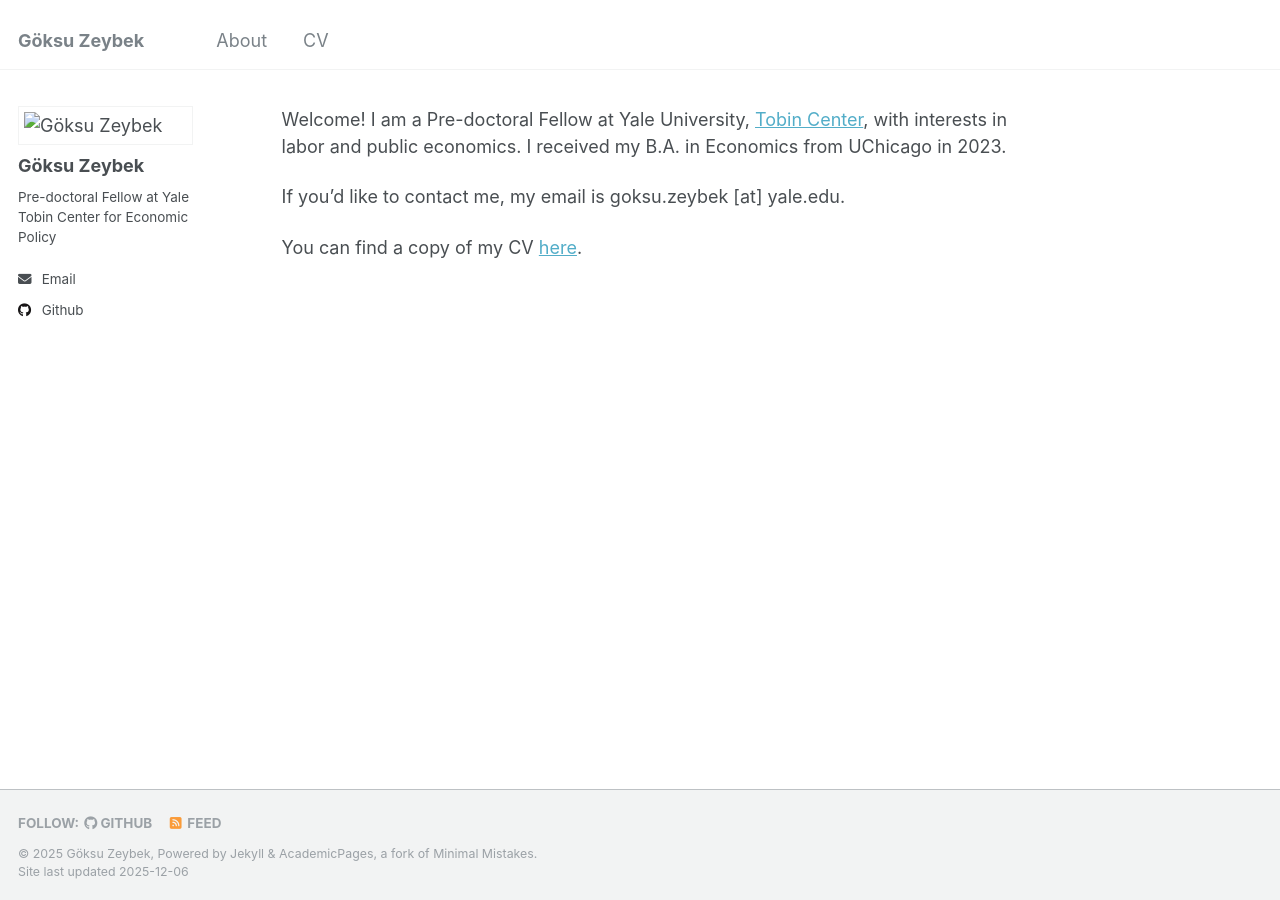
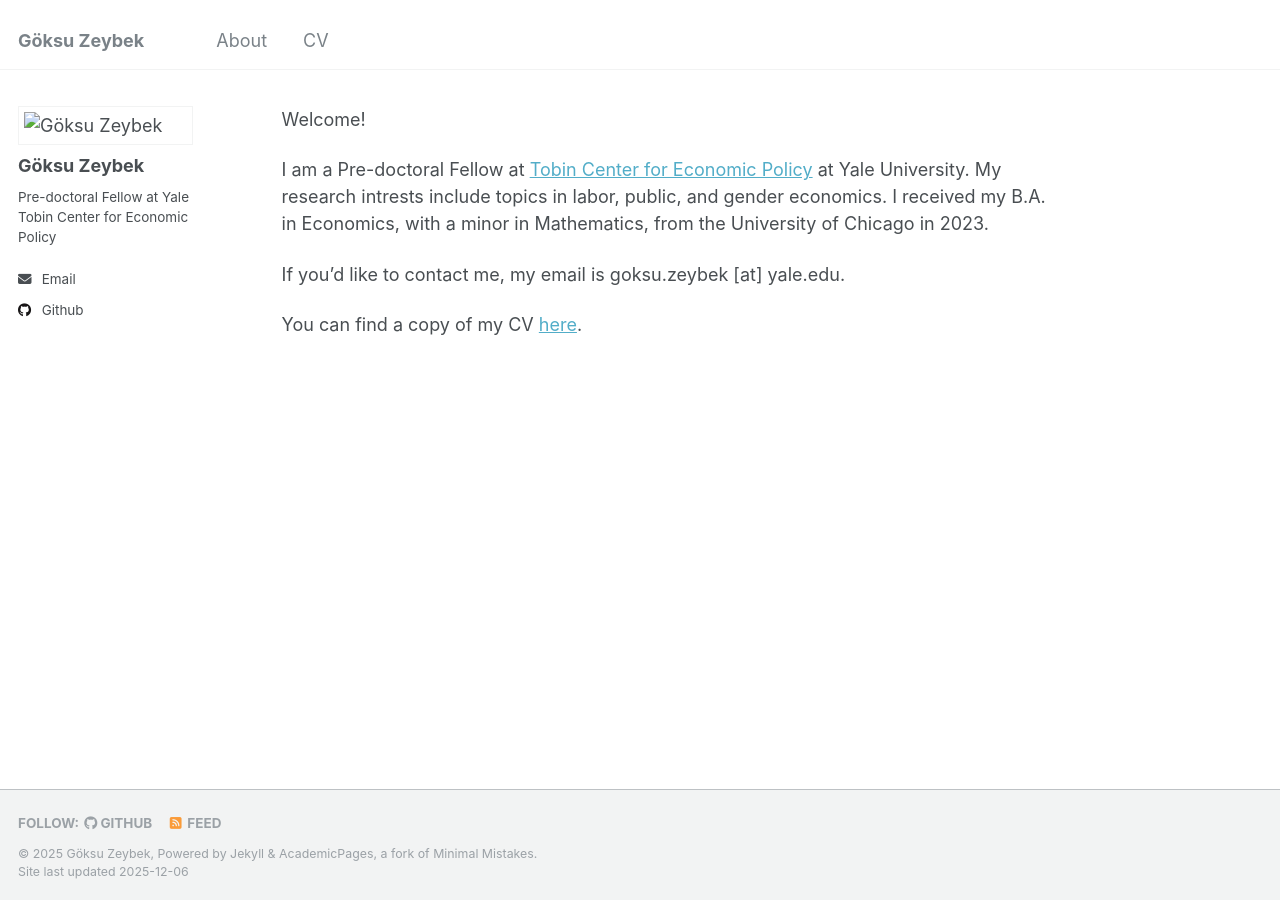
Before and after one commit to goksu-zeybek/goksu-zeybek.github.io, a Jekyll site: the page built from _pages/about.md, in a window 1280 px wide. Built offline with Jekyll 4.4.1, drawn with Linux system fonts in a browser that asks for light colours.

Commit message:
Update about.md

```diff
--- a/_pages/about.md
+++ b/_pages/about.md
@@ -8,7 +8,9 @@ redirect_from:
 
 
 
-Welcome! I am a Pre-doctoral Fellow at Yale University, [Tobin Center](https://tobin.yale.edu/), with interests in labor and public economics. I received my B.A. in Economics from UChicago in 2023.
+Welcome!
+
+I am a Pre-doctoral Fellow at [Tobin Center for Economic Policy](https://tobin.yale.edu/) at Yale University. My research intrests include topics in labor, public, and gender economics. I received my B.A. in Economics, with a minor in Mathematics, from the University of Chicago in 2023.
 
 If you’d like to contact me, my email is goksu.zeybek [at] yale.edu.
 
```
